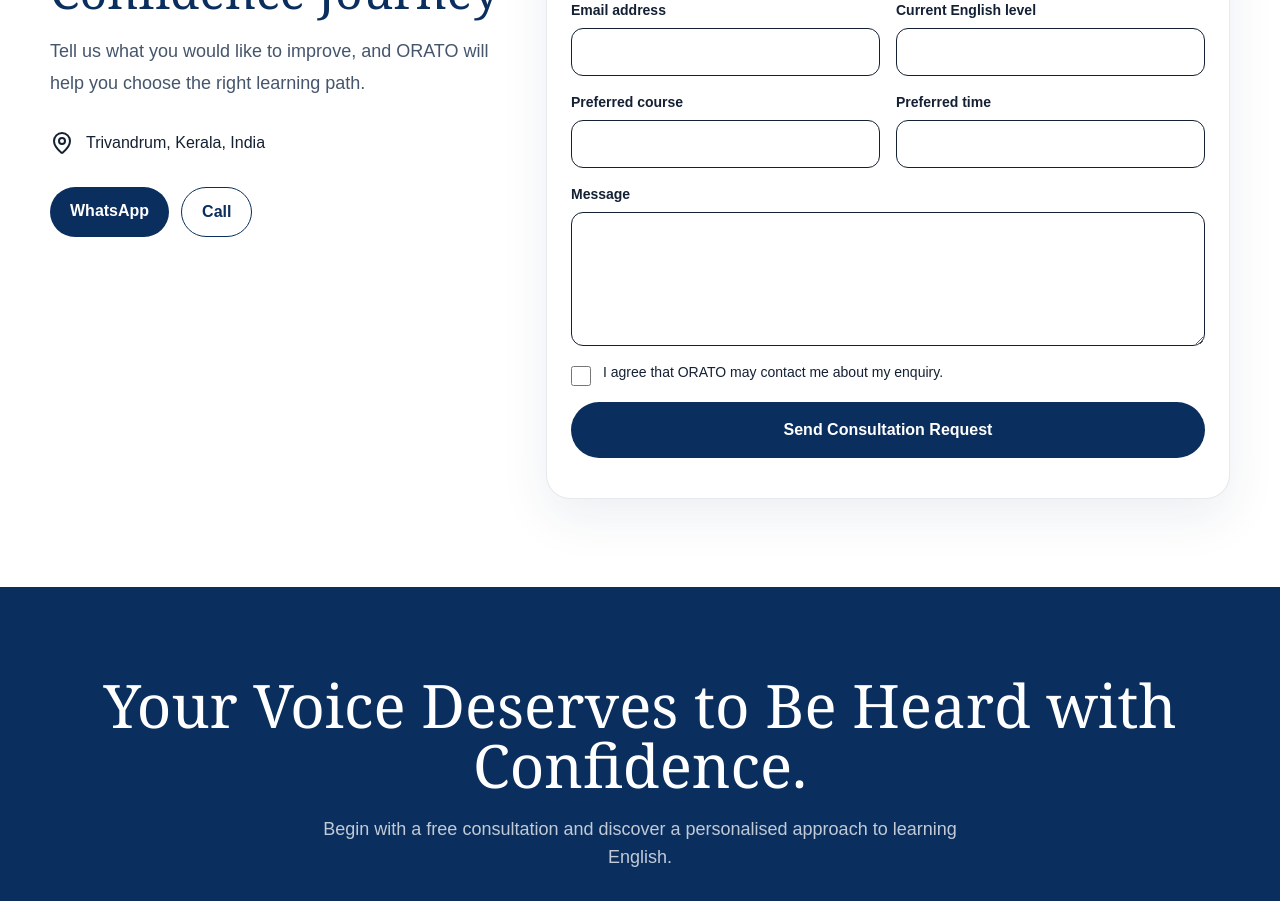
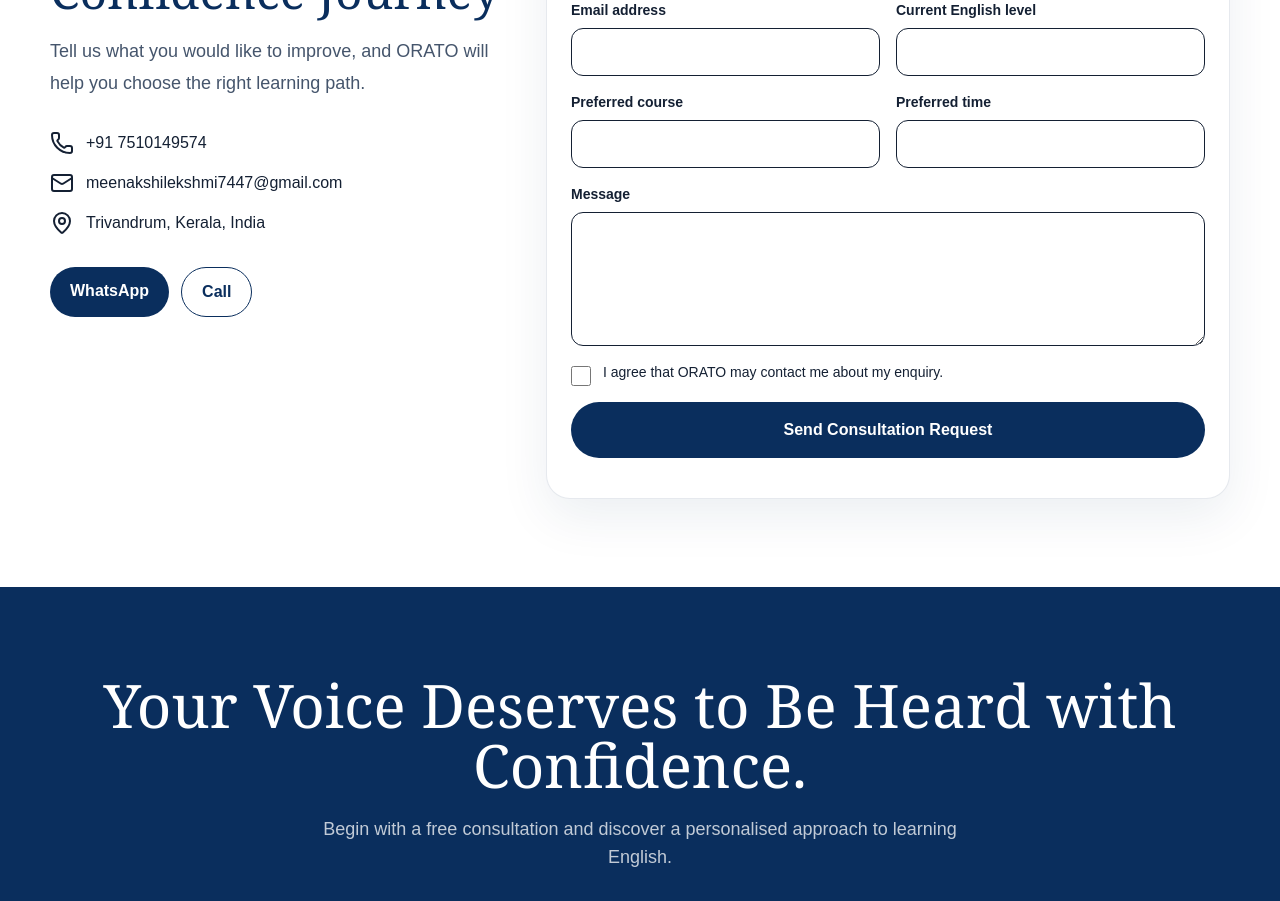
Before and after one commit to febinthomas540-source/orato-english-academy, a Next.js app: page / in a window 1280 px wide. Shown: the part 6960-7861 px from the top of the page. Built offline with nearby package versions, Linux system fonts and the light colour scheme; no server answers.

Commit message:
Add real contact details (phone, WhatsApp, email, maps)

```diff
--- a/data/site.ts
+++ b/data/site.ts
@@ -13,10 +13,10 @@
     ],
   },
   contact: {
-    phone: process.env.NEXT_PUBLIC_PHONE ?? "",
-    whatsapp: process.env.NEXT_PUBLIC_WHATSAPP ?? "",
-    email: process.env.NEXT_PUBLIC_EMAIL ?? "",
-    maps: process.env.NEXT_PUBLIC_MAPS_URL ?? "",
+    phone: process.env.NEXT_PUBLIC_PHONE ?? "+91 7510149574",
+    whatsapp: process.env.NEXT_PUBLIC_WHATSAPP ?? "917510149574",
+    email: process.env.NEXT_PUBLIC_EMAIL ?? "meenakshilekshmi7447@gmail.com",
+    maps: process.env.NEXT_PUBLIC_MAPS_URL ?? "https://maps.google.com/?q=Trivandrum,Kerala,India",
     instagram: process.env.NEXT_PUBLIC_INSTAGRAM_URL ?? "",
     facebook: process.env.NEXT_PUBLIC_FACEBOOK_URL ?? "",
     youtube: process.env.NEXT_PUBLIC_YOUTUBE_URL ?? "",
```
